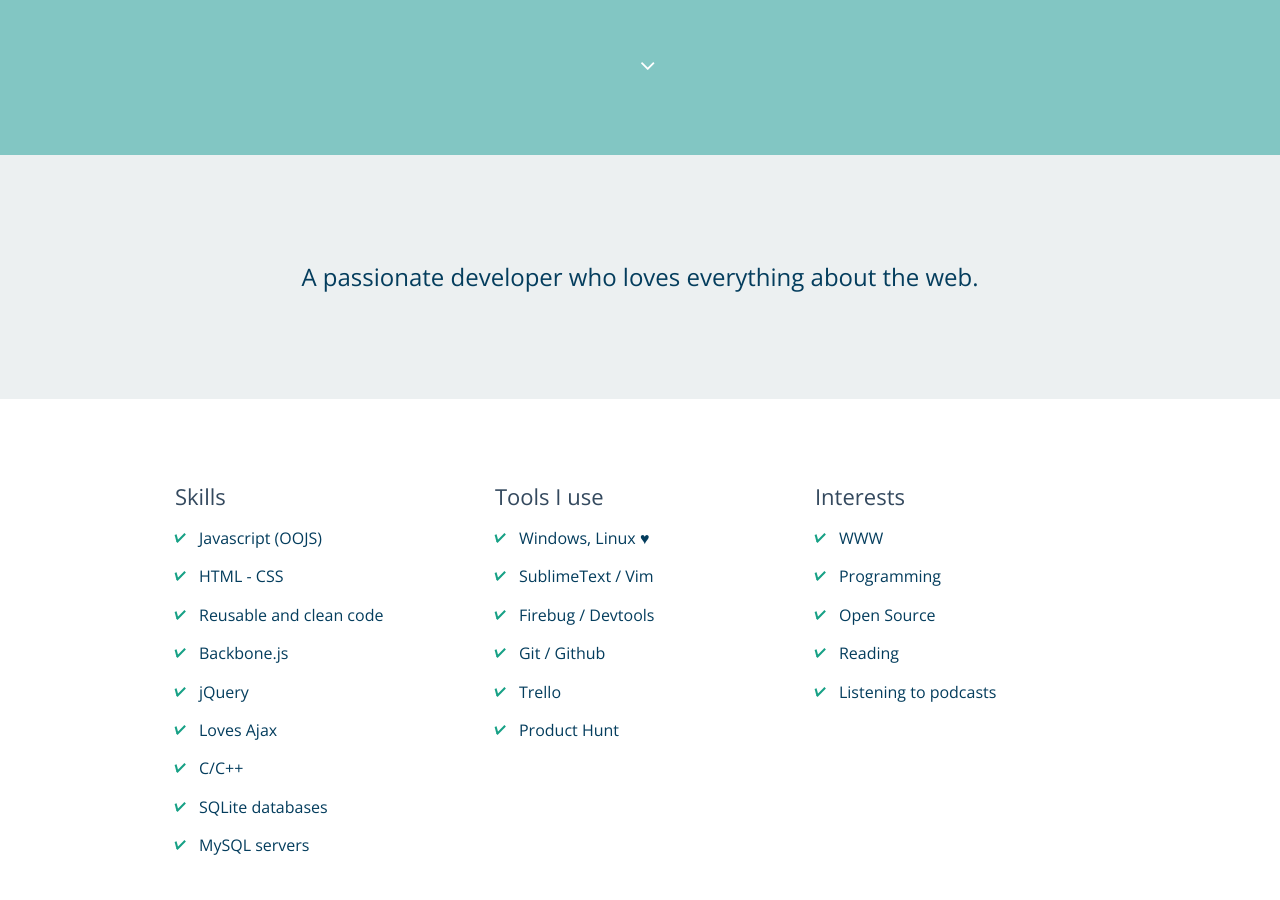
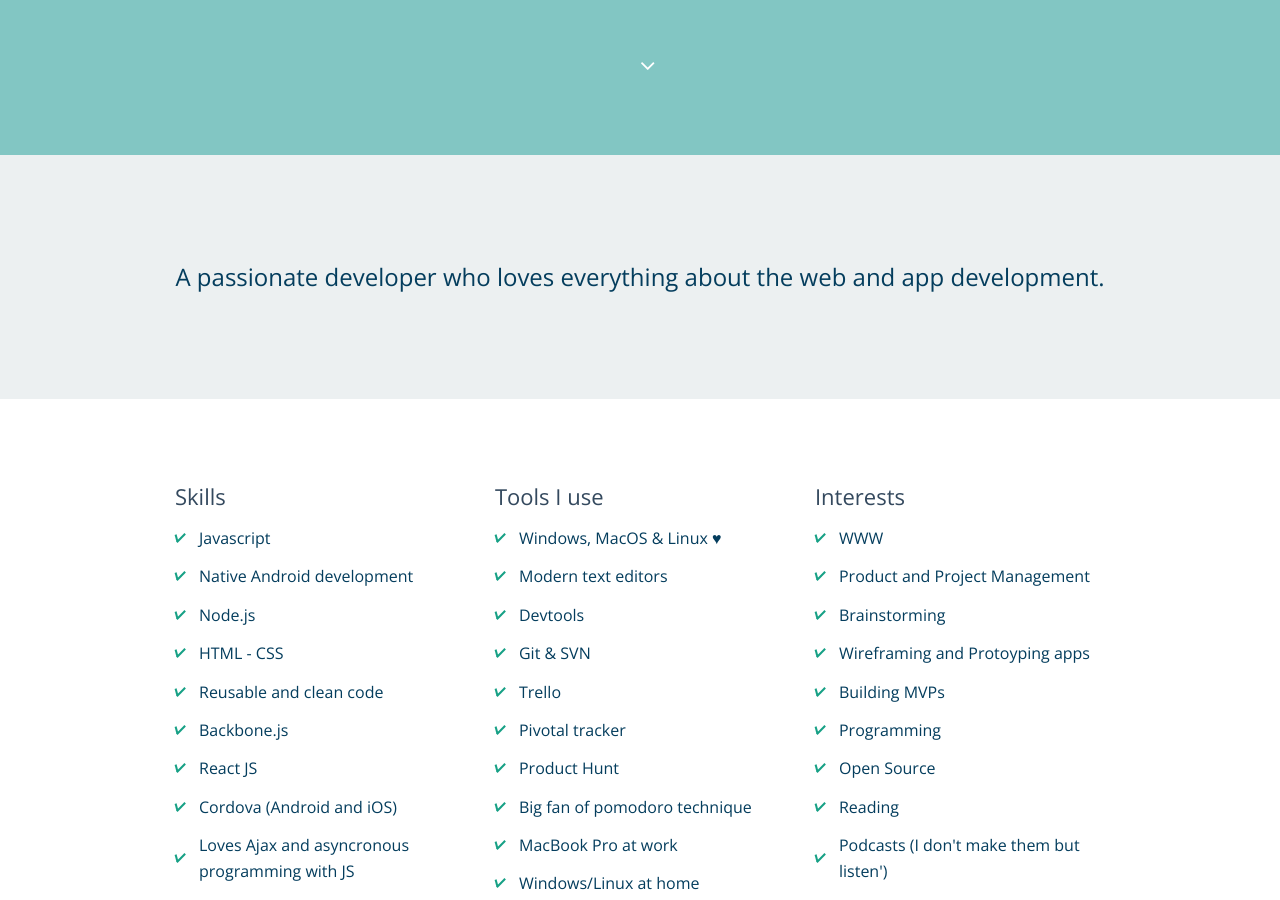
Before and after one commit to ashking/ashwinkumar.me, a Jekyll site: the page built from index.html, in a window 1280 px wide and 900 px high, scrolled down 745 px. Built offline with Jekyll 4.4.1, drawn with Linux system fonts in a browser that asks for light colours; nearby versions of some CDN libraries; Markdown is read by kramdown in place of the engine named in the settings; some of the changed text lies outside the part shown.

Commit message:
update lists

```diff
--- a/_config.yml
+++ b/_config.yml
@@ -1,6 +1,6 @@
 name: Ashwin kumar
 markdown: redcarpet
-pygments: true
+highlighter: true
 
 url: "http://ashwinkumar.me"
 baseurl: "/"
--- a/_layouts/home.html
+++ b/_layouts/home.html
@@ -1,19 +1,15 @@
 <!DOCTYPE html>
 <html>
+
 <head>
   <meta charset="utf-8">
-  <meta http-equiv="X-UA-Compatible" content="IE=edge,chrome=1">
-  {% if page.title %}
+  <meta http-equiv="X-UA-Compatible" content="IE=edge,chrome=1"> {% if page.title %}
   <title>Ashwin kumar: {{ page.title }}</title>
   {% else %}
   <title>Ashwin kumar</title>
-  {% endif %}
-
-  {% if page.description %}
-  <meta name="description" content="{{ page.description }}" />
-  {% else %}
-  <meta name="description" content="{{ site.description }}" />
-  {% endif %}
+  {% endif %} {% if page.description %}
+  <meta name="description" content="{{ page.description }}" /> {% else %}
+  <meta name="description" content="{{ site.description }}" /> {% endif %}
   <meta name="viewport" content="width=device-width, initial-scale=1">
 
   <link href="http://netdna.bootstrapcdn.com/font-awesome/4.0.1/css/font-awesome.min.css" rel="stylesheet">
@@ -35,6 +31,7 @@
   </script>
 
 </head>
+
 <body>
 
   <!-- Start Hero Section -->
@@ -51,7 +48,7 @@
   <section class="section" id="content">
     <div class="row">
       <div class="large-12 columns text-center">
-        <p class="intro">A passionate developer who loves everything about the web.</p>
+        <p class="intro">A passionate developer who loves everything about the web and app development.</p>
       </div>
     </div>
   </section>
@@ -64,14 +61,19 @@
       <div class="large-4 columns">
         <h3>Skills</h3>
         <ul class="list no-bullets">
-          <li>Javascript (OOJS)</li>
+          <li>Javascript</li>
+          <li>Native Android development</li>
+          <li>Node.js</li>
           <li>HTML - CSS</li>
           <li>Reusable and clean code</li>
           <li>Backbone.js</li>
-          <li>jQuery</li>
-          <li>Loves Ajax</li>
-          <li>C/C++</li>
+          <li>React JS</li>
+          <li>Cordova (Android and iOS)</li>
+          <li>Loves Ajax and asyncronous programming with JS</li>
+          <li>C/C++ (now I'm old, yet I can code in C++ very well)</li>
           <li>SQLite databases</li>
+          <li>MongoDB</li>
+          <li>RethingDB</li>
           <li>MySQL servers</li>
         </ul>
       </div>
@@ -79,12 +81,18 @@
       <div class="large-4 columns">
         <h3>Tools I use</h3>
         <ul class="list no-bullets">
-          <li>Windows, Linux ♥ </li>
-          <li>SublimeText / Vim</li>
-          <li>Firebug / Devtools</li>
-          <li>Git / Github</li>
+          <li>Windows, MacOS & Linux ♥ </li>
+          <li>Modern text editors</li>
+          <li>Devtools</li>
+          <li>Git & SVN</li>
           <li>Trello</li>
+          <li>Pivotal tracker</li>
           <li>Product Hunt</li>
+          <li>Big fan of pomodoro technique</li>
+          <li>MacBook Pro at work</li>
+          <li>Windows/Linux at home</li>
+          <li>A 27" primary display at home. (I just love it)</li>
+          <li>Human Physiology (no, I'm not a creep. It's the UX)</li>
         </ul>
       </div>
 
@@ -92,10 +100,15 @@
         <h3>Interests</h3>
         <ul class="list no-bullets">
           <li>WWW</li>
+          <li>Product and Project Management</li>
+          <li>Brainstorming</li>
+          <li>Wireframing and Protoyping apps</li>
+          <li>Building MVPs</li>
           <li>Programming</li>
           <li>Open Source</li>
           <li>Reading</li>
-          <li>Listening to podcasts</li>
+          <li>Podcasts (I don't make them but listen')</li>
+
         </ul>
       </div>
     </div>
@@ -151,9 +164,24 @@
       <div class="large-12 columns">
         <p><a href="http://phnest.in" target="_blank" title="Visit phnest.in">PH Nest</a></p>
         <p>A weekend project I created to collect and archive hunts from <a href="http://producthunt.com/" target="_blank">ProductHunt.com</a>.</p>
-        <p>Proud? Certainly, Yes. This idea just striked my mind while scrolling ProductHunt.com and cracked it in a night with a jug of coffee. </p>
+        <p>Proud? Certainly, Yes. This idea just striked my mind while scrolling ProductHunt.com and cracked it in a night with
+          a jug of coffee. </p>
       </div>
 
+      <div class="large-12 columns">
+        <p><a href="http://worldclock.stackexpert.com" target="_blank" title="Visit worldclock.stackexpert.com">World Clock</a></p>
+        <p>Are you tired of converting the time difference between cities? World Clock app alleviates those woes and helps you conveniently calculate the correct local time between cities.</p>
+      </div>
+
+      <div class="large-12 columns">
+        <p><a href="http://relax.stackexpert.com" target="_blank" title="Visit relax.stackexpert.com">Relax</a></p>
+        <p>Your best companion for stress relief, calmness and meditation.</p>
+      </div>
+
+      <div class="large-12 columns">
+        <p><a href="http://classy.stackexpert.com" target="_blank" title="Visit classy.stackexpert.com">Classy</a></p>
+        <p>Ambient music player ideal for working and relaxing. Heavily inspired from an old reddit thread.</p>
+      </div>
     </div>
 
   </section>
@@ -163,7 +191,8 @@
   <section class="section">
     <div class="row">
       <div class="large-12 columns text-center">
-        <p class="intro"> I love new work and enjoy learning all the time. I consider myself extremely fortunate to be able to work on things I love...</p>
+        <p class="intro"> I love new work and enjoy learning all the time. I consider myself extremely fortunate to be able to work on things
+          I love...</p>
       </div>
     </div>
   </section>
@@ -247,4 +276,5 @@
   <!-- End Social Section -->
 
 </body>
+
 </html>
```
